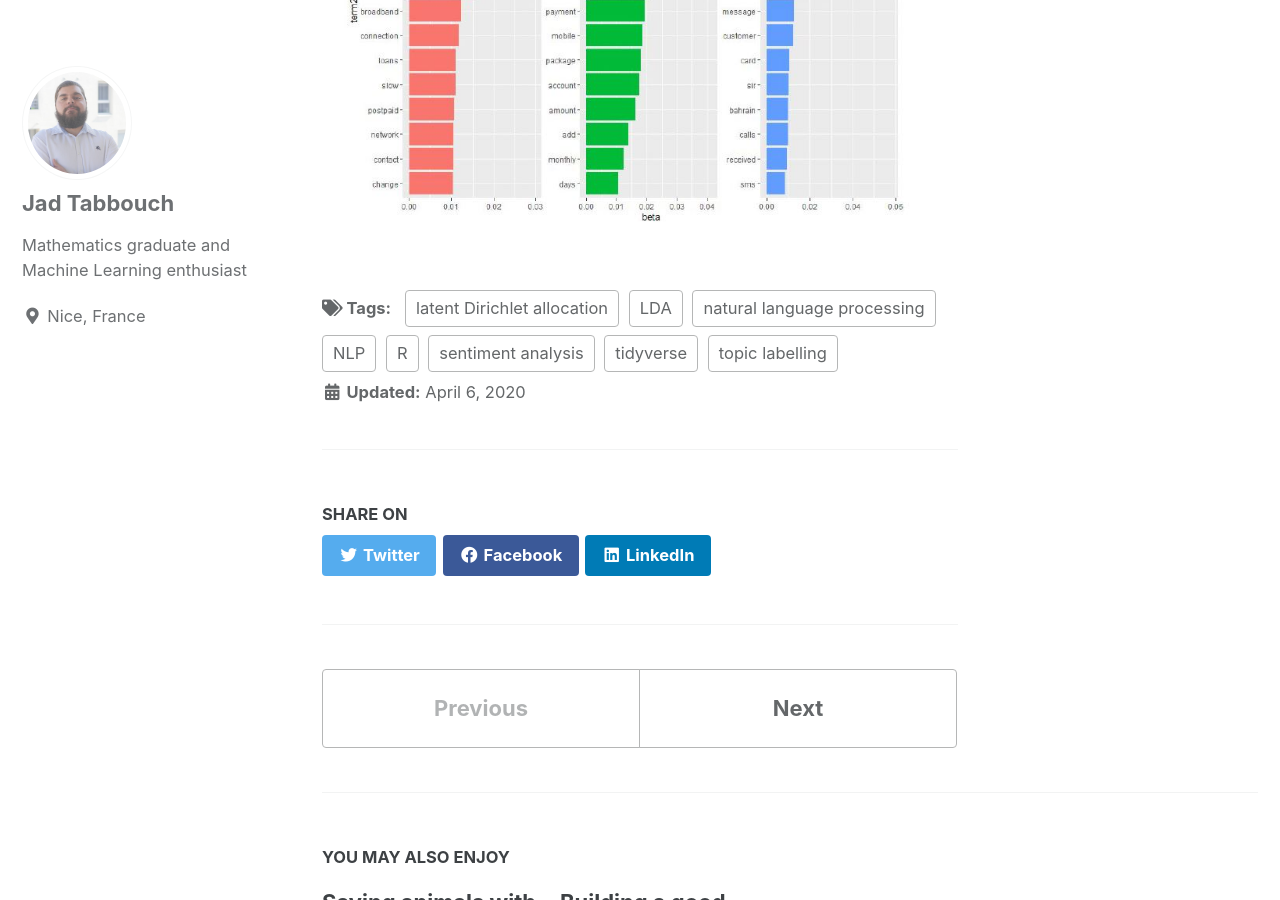
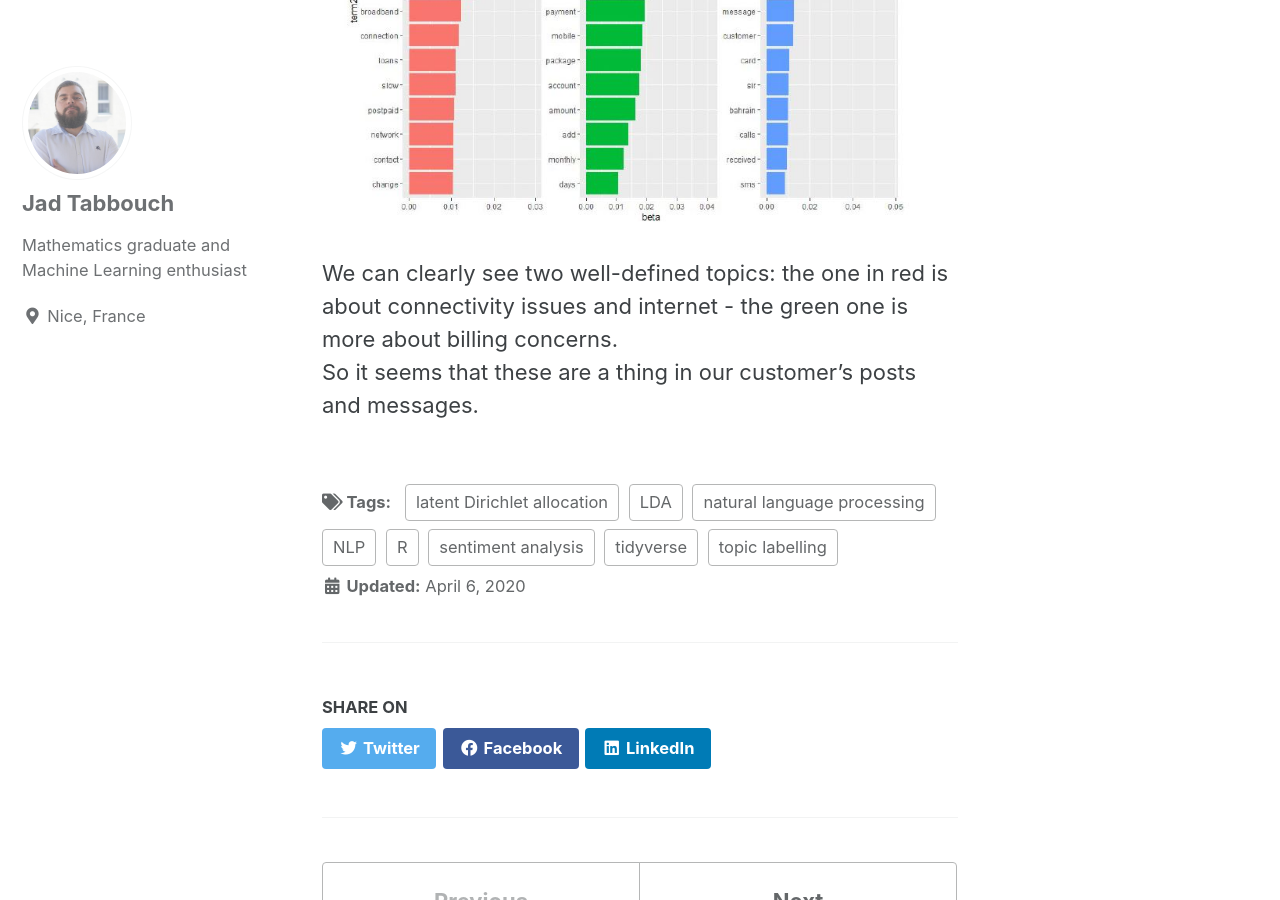
Before and after one commit to jad-tab/jad-tab.github.io, a Jekyll site: the page built from _posts/2020-04-06-NLP.md, in a window 1280 px wide and 900 px high, scrolled down 14331 px. Built offline with Jekyll 4.4.1, drawn with Linux system fonts in a browser that asks for light colours; cached includes are drawn as plain includes; formulas are drawn with MathJax 3.

Commit message:
Update 2020-04-06-NLP.md

````diff
--- a/_posts/2020-04-06-NLP.md
+++ b/_posts/2020-04-06-NLP.md
@@ -235,5 +235,8 @@ ungroup() %>%
 mutate(term2 = fct_reorder(term, beta))
 ```
 
+![alt]({{ site.url }}{{ site.baseurl }}/stc/ldarun.jpg)
 
-![alt]({{ site.url }}{{ site.baseurl }}/stc/ldarun.jpg)
+
+We can clearly see two well-defined topics: the one in red is about connectivity issues and internet - the green one is more about billing concerns.
+So it seems that these are a thing in our customer's posts and messages.
````
